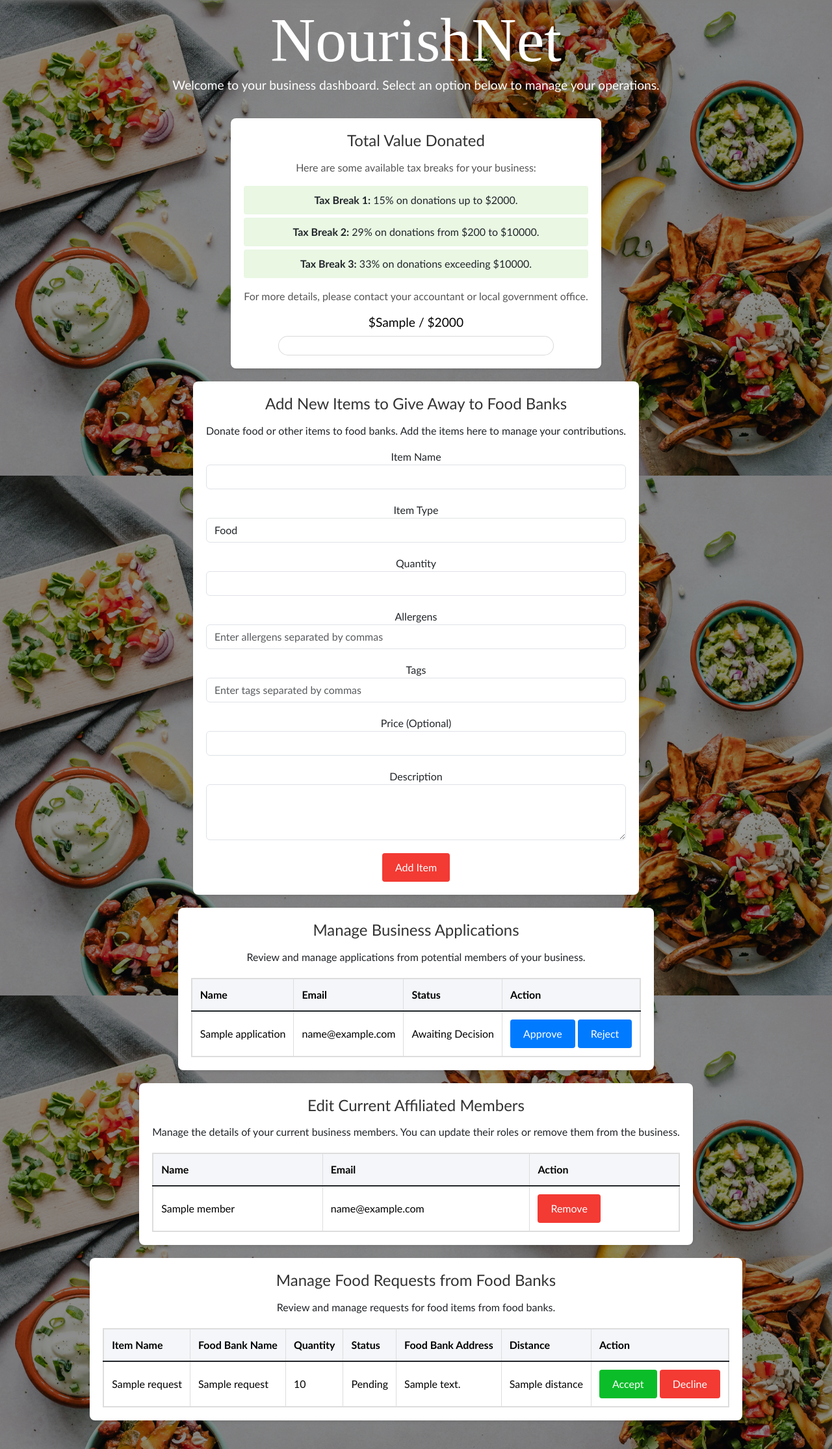
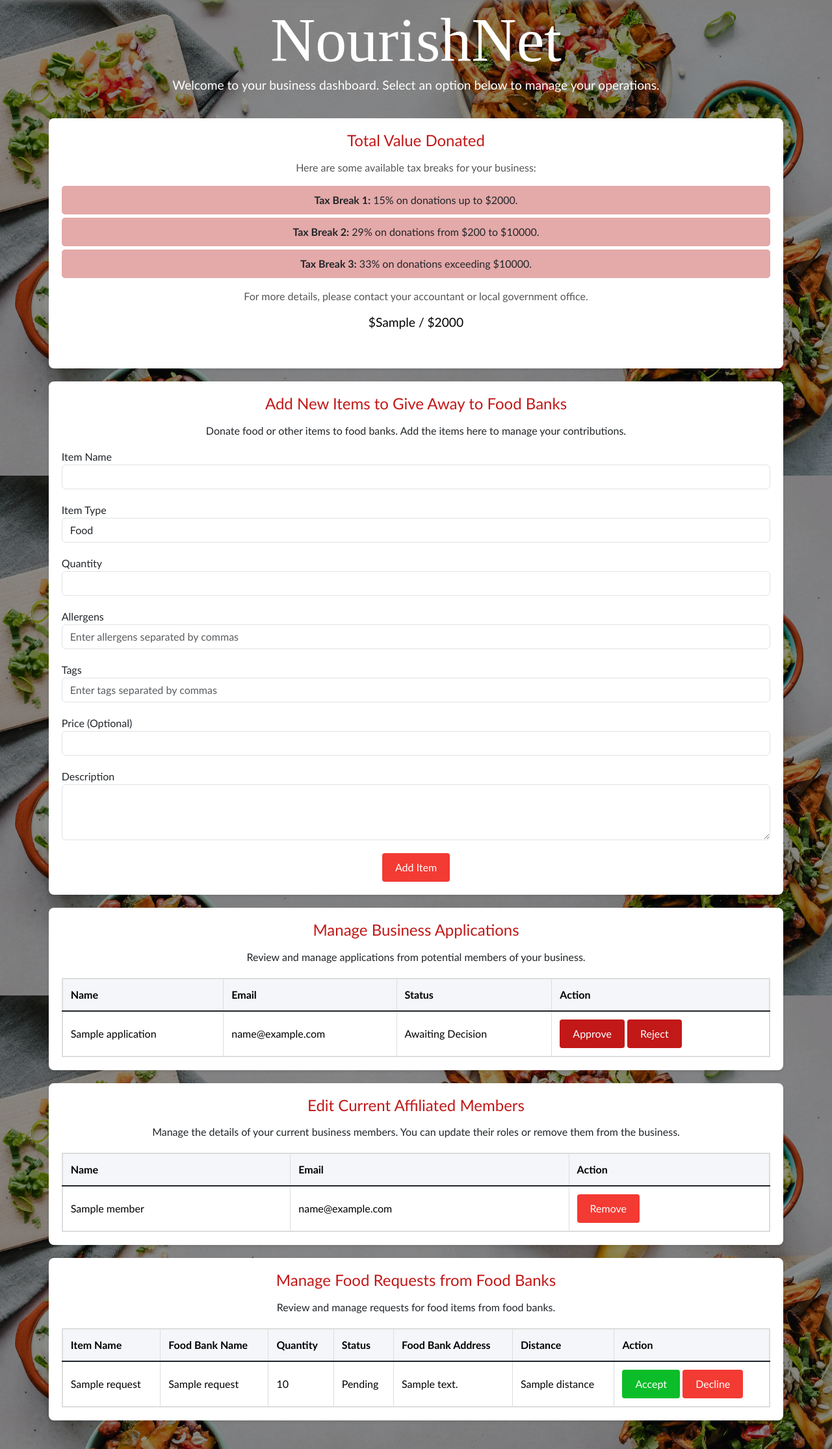
Before and after one commit to maxtmiller/NourishNet, a Flask app: template templates/provider-dashboard.html in a window 1280 px wide. Shown: the part 68-2298 px from the top of the page at 65% size. Run offline with Flask 3, Linux system fonts and the light colour scheme; the template is opened without the code that fills it: most values are stand-ins (such as "Sample title", 1, 10 or a date in 2020); parts of the project's set-up code (start-up, migrations or seed data) failed here and were passed over; some libraries are stand-ins or nearby versions; some web fonts are replaced.

Commit message:
Add files via upload

```diff
--- a/static/styling/business.css
+++ b/static/styling/business.css
@@ -20,10 +20,11 @@
     padding: 20px;
     border-radius: 8px;
     box-shadow: 0 2px 4px rgba(0, 0, 0, 0.1);
+    width: 90%;
 }
 
 .section h3 {
-    color: #333;
+    color: #c21818;
     font-size: 1.5rem;
     margin-bottom: 15px;
 }
@@ -34,9 +35,9 @@
 }
 
 .tax-break-info li {
-    background-color: #e9f7e3;
+    background-color: #e4a9a9;
     padding: 10px;
-    border-radius: 4px;
+    border-radius: 5px;
     margin-bottom: 5px;
 }
 
@@ -47,10 +48,13 @@
 
 .form-group {
     margin-bottom: 20px;
+    display: flex;
+    flex-direction: column;
+    align-items: flex-start;
 }
 
 .btn {
-    background-color: #007bff;
+    background-color: #c21818;
     color: white;
     border: none;
     padding: 10px 20px;
@@ -59,7 +63,7 @@
 }
 
 .btn:hover {
-    background-color: #0056b3;
+    background-color: #790000;
 }
 
 .table {
@@ -82,30 +86,38 @@
     background-color: #f9f9f9;
 }
 
-.progress-container {
-    width: 80%;
-    background-color: rgba(255, 255, 255, 0.2);
-    border-radius: 15px;
-    border: 1px solid rgba(69, 69, 69, 0.2);
-    margin: auto;
-    overflow: hidden;
-    box-shadow: 0 0 15px rgba(255, 255, 255, 0.2);
-    height: 30px;
-    position: relative;
-    z-index: 10;
+.chat-box {
+    border: 1px solid #ddd;
+    border-radius: 8px;
+    padding: 20px;
+    background-color: #f9f9f9;
 }
 
-.progress-bar {
-    width: 0%;
-    height: 100%;
-    background: linear-gradient(90deg, #00f260, #0575e6);
-    border-radius: 15px;
-    transition: width 2.5s ease-in-out;
-    box-shadow: 0 0 10px rgba(0, 242, 96, 0.8);
-    animation: pulse 1.5s infinite alternate;
+.messages {
+    margin-bottom: 20px;
 }
 
-@keyframes pulse {
-    0% { box-shadow: 0 0 10px rgba(0, 242, 96, 0.8); }
-    100% { box-shadow: 0 0 20px rgba(5, 117, 230, 0.8); }
+.message {
+    margin-bottom: 15px;
 }
+
+.message strong {
+    color: #333;
+}
+
+.message.received {
+    background-color: #ffebee;
+    padding: 10px;
+    border-radius: 5px;
+}
+
+.message.sent {
+    background-color: #ffebee;
+    padding: 10px;
+    border-radius: 5px;
+}
+
+.message p {
+    margin: 0;
+    font-size: 1rem;
+}
```
